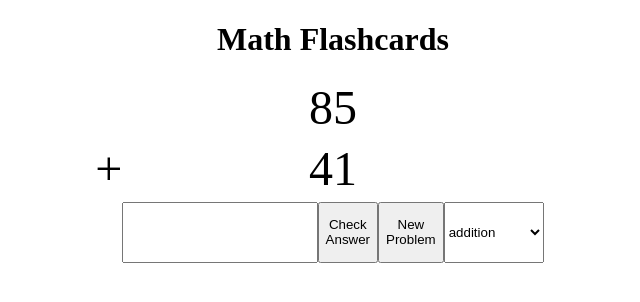
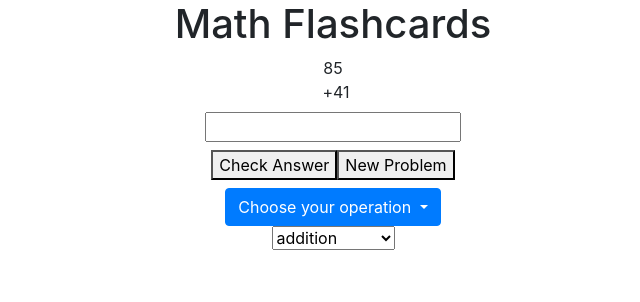
Before and after one commit to chrisdesilva/mathFlashcards, a plain HTML site: page index.html in a window 1280 px wide. Shown: the whole page, without its empty margins (307-947 px from the left). Drawn offline with nearby package versions, Linux system fonts and the light colour scheme.

Commit message:
added Bootstrap, started styling and format transition

```diff
--- a/assets/style.css
+++ b/assets/style.css
@@ -1,12 +1,3 @@
-h1 {
-    text-align: center;
-}
-
-h2 {
-    font-size: 24px;
-    margin: 0;
-}
-
 .red {
     background: #EF3B36;  /* fallback for old browsers */
     background: -webkit-linear-gradient(to right, #FFFFFF, #EF3B36);  /* Chrome 10-25, Safari 5.1-6 */
@@ -18,39 +9,3 @@ h2 {
     background: -webkit-linear-gradient(to right, #24FE41, #FDFC47);  /* Chrome 10-25, Safari 5.1-6 */
     background: linear-gradient(to right, #24FE41, #FDFC47); /* W3C, IE 10+/ Edge, Firefox 16+, Chrome 26+, Opera 12+, Safari 7+ */
 }
-
-.container {
-    display: grid;
-    grid-template-columns: 1fr 1fr 1fr;
-    grid-template-rows: 1fr 1fr 1fr;
-    justify-items: center;
-    font-size: 3em;
-}
-
-#problemTop {
-    grid-row: 1/2;
-    grid-column: 2/3;
-}
-
-#operation {
-    grid-row: 2/3;
-    grid-column: 1/2;
-    justify-self: end;
-}
-
-#bottomNumber {
-    grid-row: 2/3;
-    grid-column: 2/3;
-}
-
-#problemAnswer {
-    grid-row: 3/4;
-    grid-column: 2/3;
-    display: flex;
-    justify-content: center;
-}
-
-#answerBox {
-    width: 90%;
-    font-size: 1em;
-}
--- a/index.html
+++ b/index.html
@@ -5,23 +5,52 @@
         <title>Math Flashcards</title>
         <meta name="description" content="">
         <meta name="viewport" content="width=device-width, initial-scale=1">
+        <link rel="stylesheet" href="https://stackpath.bootstrapcdn.com/bootstrap/4.1.3/css/bootstrap.min.css" integrity="sha384-MCw98/SFnGE8fJT3GXwEOngsV7Zt27NXFoaoApmYm81iuXoPkFOJwJ8ERdknLPMO" crossorigin="anonymous">
         <link rel="stylesheet" href="assets/style.css">
         <script src="https://code.jquery.com/jquery-3.3.1.min.js" integrity="sha256-FgpCb/KJQlLNfOu91ta32o/NMZxltwRo8QtmkMRdAu8=" crossorigin="anonymous"></script>
         <script src="assets/script.js" async></script>
 
     </head>
     <body>
-        <h1>Math Flashcards</h1>
-        <div class="container">
-            <div id="problemTop">
-
+        <div class="container-fluid">
+            <div class="row">
+                <div class="col">
+                    <h1 class="text-center">Math Flashcards</h1>
+                </div>
             </div>
-            <div id="operation">+</div>
-            <div id="bottomNumber"></div>
-            <div id="problemAnswer">
-                <input type="text" id="answerBox">
+            <div class="row">
+                <div class="col text-center" id="problemTop"></div>
+            </div>
+            <div class="row mb-2">
+                <div class="col text-right p-0" id="operation">+</div>
+                <div class="col text-left p-0" id="bottomNumber"></div>
+            </div>
+            <div class="row justify-content-center mb-2">
+                <div id="problemAnswer">
+                    <input type="text" id="answerBox">
+                </div>
+            </div>
+            <div class="row justify-content-center mb-2">
                 <button id="checkAnswer" onclick="checkAnswer()">Check Answer</button>
                 <button id="newProblem" onclick="getProblem()">New Problem</button>
+            </div>
+            <div class="row justify-content-center">
+                <div class="dropdown">
+                        <button class="btn btn-primary dropdown-toggle" type="button" id="dropdownMenuButton" data-toggle="dropdown" aria-haspopup="true" aria-expanded="false">
+                            Choose your operation
+                        </button>
+                    <div class="dropdown-menu" aria-labelledby="dropdownMenuButton">
+                        <a class="dropdown-item" href="#">addition</a>
+                        <a class="dropdown-item" href="#">subtraction</a>
+                        <a class="dropdown-item" href="#">multiplication</a>
+                        <a class="dropdown-item" href="#">division</a>
+                    </div>
+                </div>
+            </div>
+
+
+
+            <div class="row justify-content-center">
                 <select name="operationChoice" id="operationChoice" onchange="chooseOperation(this)">
                     <option value="addition">addition</option>
                     <option value="subtraction">subtraction</option>
@@ -30,5 +59,9 @@
                 </select>
             </div>
         </div>
+
+        <script src="https://code.jquery.com/jquery-3.3.1.slim.min.js" integrity="sha384-q8i/X+965DzO0rT7abK41JStQIAqVgRVzpbzo5smXKp4YfRvH+8abtTE1Pi6jizo" crossorigin="anonymous"></script>
+        <script src="https://cdnjs.cloudflare.com/ajax/libs/popper.js/1.14.3/umd/popper.min.js" integrity="sha384-ZMP7rVo3mIykV+2+9J3UJ46jBk0WLaUAdn689aCwoqbBJiSnjAK/l8WvCWPIPm49" crossorigin="anonymous"></script>
+        <script src="https://stackpath.bootstrapcdn.com/bootstrap/4.1.3/js/bootstrap.min.js" integrity="sha384-ChfqqxuZUCnJSK3+MXmPNIyE6ZbWh2IMqE241rYiqJxyMiZ6OW/JmZQ5stwEULTy" crossorigin="anonymous"></script>
     </body>
 </html>
```
